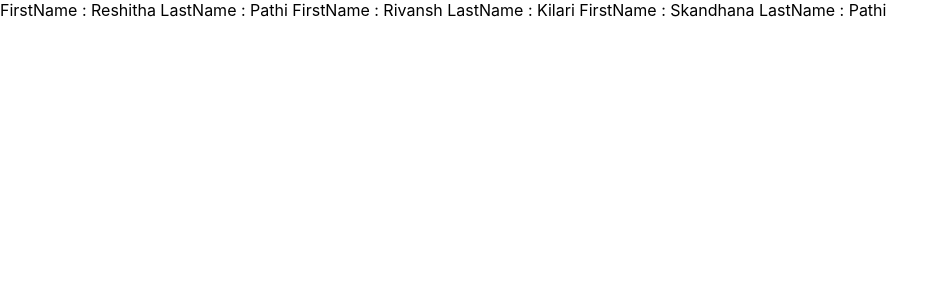
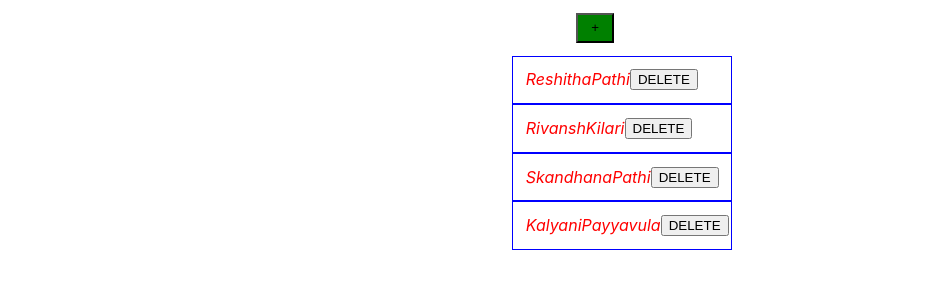
Before and after one commit to KalyaniPayyavula/practice-react, a React (Create React App) app: page / in a window 1280 px wide. Shown: the top 300 px of the page, without its empty margins (0-948 px from the left). Built offline with nearby package versions, Linux system fonts and the light colour scheme.

Commit message:
add list item issue

```diff
--- a/package.json
+++ b/package.json
@@ -9,6 +9,7 @@
     "react": "^18.2.0",
     "react-dom": "^18.2.0",
     "react-scripts": "5.0.1",
+    "reactjs-popup": "^2.0.5",
     "web-vitals": "^2.1.4"
   },
   "scripts": {
--- a/src/App.js
+++ b/src/App.js
@@ -1,17 +1,34 @@
-import React from 'react'
+ import React,{useState, useEffect} from 'react'
 import List from './components/list'
-const studentDetails = [
-  {firstname: "Reshitha", lastname: "Pathi"},
-  {firstname: "Rivansh", lastname: "Kilari"},
-  {firstname: "Skandhana", lastname: "Pathi"}
-]
+import AddItem from './components/addList'
+import newStudent from './components/addList'
 
-function App() {
-  return (
+function App(){
+  const studentsList = [
+    {firstName : "Reshitha", lastName : "Pathi"},
+    {firstName : "Rivansh", lastName : "Kilari"},
+    {firstName : "Skandhana", lastName : "Pathi"},
+    {firstName : "Kalyani", lastName : "Payyavula"},
+  ]
+
+  const [list, setList] = useState(studentsList)
+
+  function deleteListItem(e){
+    setList(list.filter(ele => ele.firstName !== e.target.name ))
+  }
+
+  return(
     <div>
-      <List list={studentDetails}></List>
+     <AddItem itemsList={list}></AddItem>
+    <div>
+      {list.map((ele, k) =>{
+     return <List item={ele}
+     key={`${k} ${ele.firstName} ${ele.lastName}`}
+     onClick = {deleteListItem}
+    ></List>
+      })}
     </div>
-  );
+    </div>
+  )
 }
-
-export default App;
+  export default App;
--- /dev/null
+++ b/src/components/addList.js
@@ -0,0 +1,42 @@
+import React from 'react'
+import './list.css'
+import Popup from 'reactjs-popup';
+let newStudent;
+function AddItem(props){
+    let firstNameval = "";
+    let lastNameval = "";
+    function handleFirstName(e){
+     firstNameval = e.target.value
+     return firstNameval
+    }
+
+    function handleLastName(e){
+         lastNameval = e.target.value
+        return lastNameval
+       }
+    function addItemToList(e){
+        newStudent = {
+           firstName : firstNameval,
+           lastName : lastNameval
+       }
+    }
+    return(
+        <div >
+    <Popup trigger={<button onClick={props.onClick} className='addItemStyle'>+</button>} position="bottom rightS">
+      <div id="popupStyle">
+      <div>
+     <span>Enter First Name :</span>
+     <input onChange={handleFirstName}></input>
+   </div>
+   <div>
+<span>Enter Last Name :</span>
+     <input onChange={handleLastName}></input>
+  </div>
+  <button onClick={addItemToList}>Add</button>
+      </div>
+    </Popup>
+  </div>
+    )
+    }
+export default AddItem;
+export {newStudent}
--- /dev/null
+++ b/src/components/list.css
@@ -0,0 +1,27 @@
+.listStyle{
+    display: flex;
+    flex-direction: row;
+    border :1px solid blue;
+    width: 15%;
+    margin-left: 40%;
+    padding: 1%;
+    font-style: italic;
+    color: red;
+    text-align: center;
+}
+
+.addItemStyle{
+    background-color: green;
+    margin-left: 45%;
+    margin-bottom: 1%;
+    margin-top: 1%;
+    margin-left: 1% 0% 1% 48%;
+    width: 3%;
+    height: 30px;
+}
+
+#popupStyle{
+    margin-left: 90%;
+    width: 80%;
+    padding: 20%;
+}
--- a/src/components/list.js
+++ b/src/components/list.js
@@ -1,14 +1,13 @@
 import React from 'react'
+import './list.css'
 function List(props){
-    const nameList = []
-    const stuList = props.list
-       stuList.forEach((ele, i) => {
-            nameList.push(<span key={`${i} ${ele.firstname}`}>{`FirstName : ${ele.firstname}  LastName : ${ele.lastname} `}</span>)
-        })
-              return(
-                <div>{nameList}</div>
-              )
 
+return(
+  <div className='listStyle'>
+    <span>{props.item.firstName}</span>
+    <span>{props.item.lastName}</span>
+    <button name={props.item.firstName} onClick={props.onClick}>DELETE</button>
+</div>
+)
 }
-
-export default List;
+export default List
```
Also changed, not shown: 1 other file (tests, documents, lock files or other folders).
